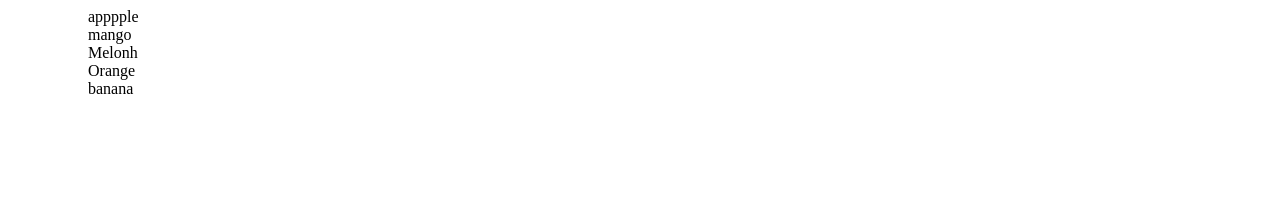
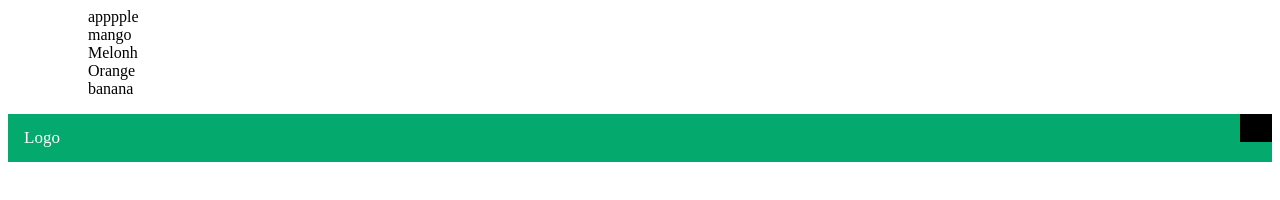
Before and after one commit to Alek20s/TEST, a plain HTML site: page index.html in a window 1280 px wide. Drawn offline with Linux system fonts and the light colour scheme.

Commit message:
Update index.html

```diff
--- a/index.html
+++ b/index.html
@@ -21,4 +21,65 @@ fruits.forEach((item) => {
    </script>
 
 
+   <style>
+
+      .topnav {
+  overflow: hidden;
+  background-color: #333;
+  position: relative;
+}
+
+/* Hide the links inside the navigation menu (except for logo/home) */
+.topnav #myLinks {
+  display: none;
+}
+
+/* Style navigation menu links */
+.topnav a {
+  color: white;
+  padding: 14px 16px;
+  text-decoration: none;
+  font-size: 17px;
+  display: block;
+}
+
+/* Style the hamburger menu */
+.topnav a.icon {
+  background: black;
+  display: block;
+  position: absolute;
+  right: 0;
+  top: 0;
+}
+
+/* Add a grey background color on mouse-over */
+.topnav a:hover {
+  background-color: #ddd;
+  color: black;
+}
+
+/* Style the active link (or home/logo) */
+.active {
+  background-color: #04AA6D;
+  color: white;
+}
+   </style>
+
+
+
+<div class="topnav">
+  <a href="#home" class="active">Logo</a>
+  <!-- Navigation links (hidden by default) -->
+  <div id="myLinks">
+    <a href="#news">News</a>
+    <a href="#contact">Contact</a>
+    <a href="#about">About</a>
+  </div>
+  <!-- "Hamburger menu" / "Bar icon" to toggle the navigation links -->
+  <a href="javascript:void(0);" class="icon" onclick="myFunction()">
+    <i class="fa fa-bars"></i>
+  </a>
+</div>
+
+
 </html>
```
